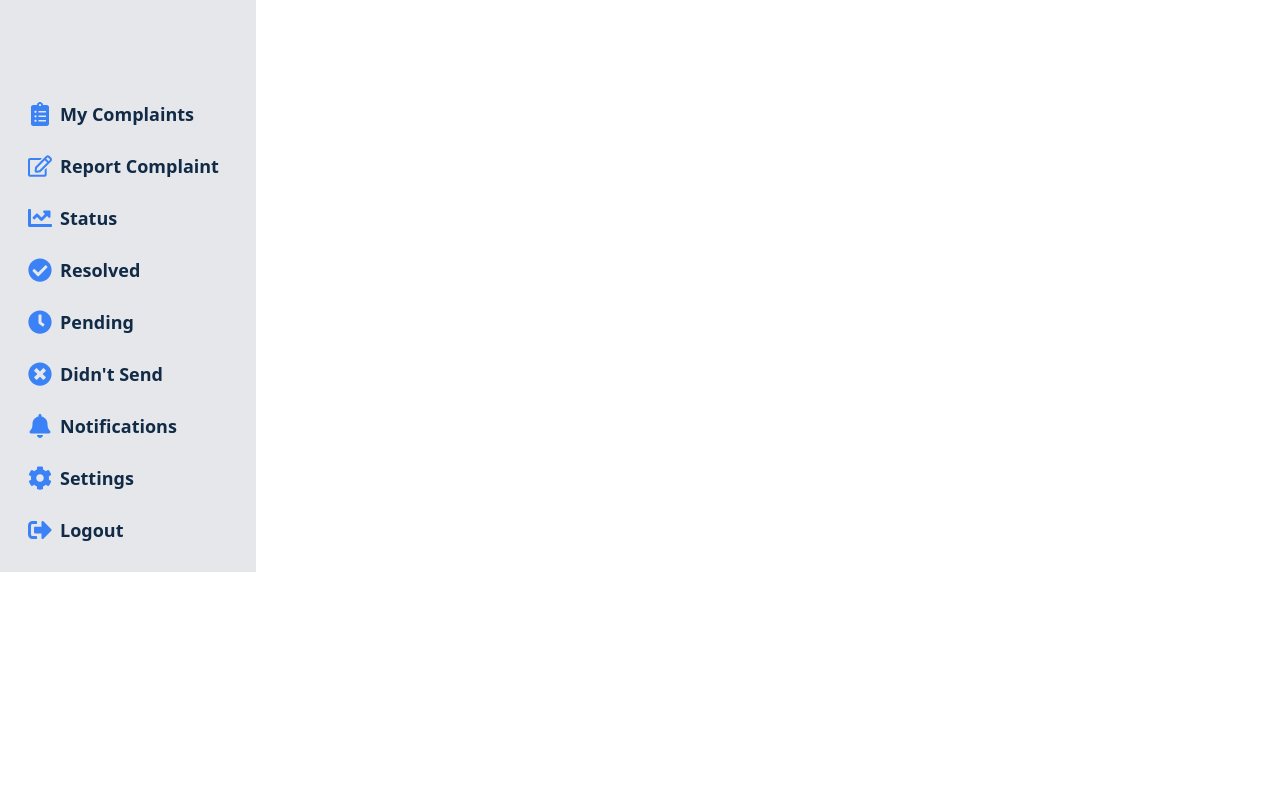
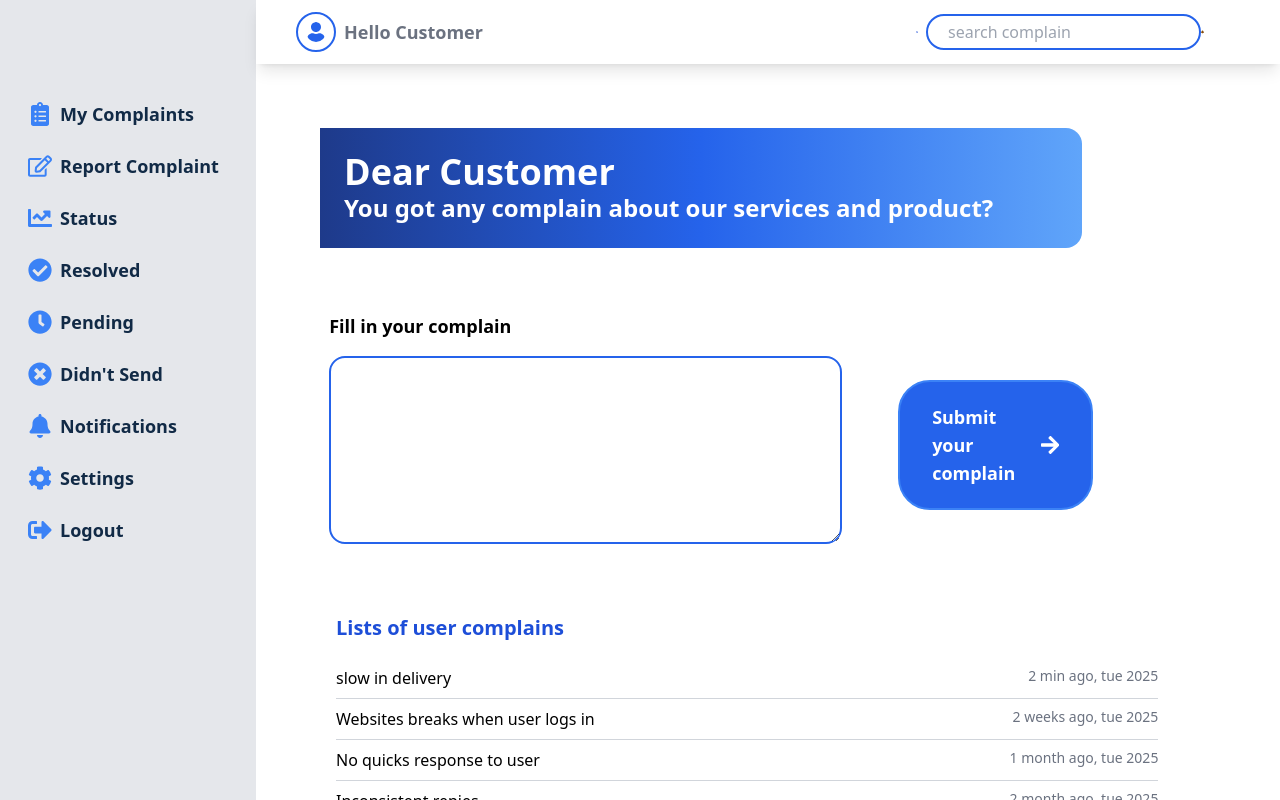
Before and after one commit to wizzcode01/User-complain-web-app, a React (Vite) app: page /dashboard/report-complaint in a window 1280 px wide. Built offline with nearby package versions, Linux system fonts and the light colour scheme.

Commit message:
added user dashboard

```diff
--- a/src/components/Hero.jsx
+++ b/src/components/Hero.jsx
@@ -34,7 +34,7 @@ const Hero = ({title, description, button}) => {
                const base =   "px-6 py-3 rounded-lg font-medium transition-all duration-300";
                const variant = btn.type === "primary"
                ? "lg:px-8 lg:py-3 py-2 px-10  font-semibold text-blue-600 bg-white hover:bg-blue lg:text-lg text-[10px]" :
-               "lg:py-3 lg:px-8 py-2 px-10 font-semibold text-blue-600 bg-white hover:bg-blue-200 rounded-[2rem] text-[10px]"
+               "lg:py-3 lg:px-8 py-2 px-10 font-semibold text-blue-600 bg-white hover:bg-blue-200 rounded-[2rem] lg:text-lg text-[10px]"
                const classes = `${base} ${variant}`;
                // if the href looks external, use an anchor tag other use Link
                const isExternal = /^https?:\/\//i.test(btn.href)
--- a/src/components/dashboard/DashboardMain.jsx
+++ b/src/components/dashboard/DashboardMain.jsx
@@ -34,15 +34,15 @@ const DashboardMain = () => {
                             <FaUser className="border-2 border-blue-600 rounded-[50%] p-2 w-10 h-10 text-blue-600"/>
                             <h1
                             className="font-semibold text-lg text-gray-500">
-                               Welcome Dashboard
+                               Welcome, Wisdom Dickson
                                </h1>
                         </div>
-                        <div className="flex gap-2 items-center p-10">
-                            <div className="flex justify-center items-center  px-3 py-2 w-80">
+                        <div className="flex justify-center items-center gap-3 p-5">
+                            <div className="flex justify-center items-center  px-4 py-2 w-80">
                                 <FaSearch className="mr-2 text-blue-700"/>
-                                <input type="text" className="focus:outline-none border-2 border-blue-600 rounded-[3rem] py-1 px-5"/>
+                                <input type="text" placeholder="search activity" className="focus:outline-none border-2 border-blue-600 rounded-[3rem] py-1 px-5"/>
+                                 <FaBell className="text-2xl text-yellow-800"/>
                             </div>
-                            <FaBell className="text-2xl text-yellow-800"/>
                         </div>
                     </nav>
                 </div>
--- a/src/components/dashboard/DashboardSlideBar.jsx
+++ b/src/components/dashboard/DashboardSlideBar.jsx
@@ -33,7 +33,7 @@ const DashboardSlideBar = () => {
         ]
         return (
 
-            <div className="w-64 h-full bg-gray-200 border-blue-600 text-black flex flex-col p-3 gap-2">
+            <div className="w-64 h-screen bg-gray-200 border-blue-600 text-black flex flex-col p-3 gap-2">
                 <div className="relative">
                     {/*Desktop Slide bar */}
                     <div className="mt-20">
--- a/src/components/dashboard/ReportComplain.jsx
+++ b/src/components/dashboard/ReportComplain.jsx
@@ -1,10 +1,90 @@
-import { div } from "framer-motion/client"
+import { FaUser, FaSearch, FaBell, FaArrowRight } from "react-icons/fa"
+import report from "../dashboard/dashboardImage/ReportComplain.png"
+import { Link } from "react-router-dom"
+import { useState } from "react"
 
 const ReportComplain = () => {
-        <div className="w-[85%] absolute top-0 left-64 bg-white shadow-lg h-16 flex items-center">
 
-        <h1>REPORT A COMPLAIN</h1>
+     const [activities, setActivities] = useState([
+                { action: "slow in delivery", time: "2 min ago, tue 2025" },
+                 { action: "Websites breaks when user logs in", time: "2 weeks ago, tue 2025" },
+                  { action: "No quicks response to user", time: "1 month ago, tue 2025" },
+                   { action: "Inconsistent repies", time: "2 month ago, tue 2025" }
+            ])
+
+    return (
+   <div className="w-full h-screen">
+   <div className="w-full bg-white shadow-lg h-16 flex items-center">
+        <nav className=" flex justify-between w-full p-10">
+            <div className="flex gap-2 items-center">
+                <FaUser className="border-2 border-blue-600 rounded-[50%] p-2 w-10 h-10 text-blue-600"/>
+                    <h1
+                        className="font-semibold text-lg text-gray-500">
+                        Hello Customer
+                    </h1>
+            </div>
+            <div className="flex justify-center items-center gap-3 p-5">
+                <div className="flex justify-center items-center  px-4 py-2 w-80">
+                    <FaSearch className="mr-2 text-blue-700"/>
+                    <input type="text" placeholder="search complain" className="focus:outline-none border-2 border-blue-600 rounded-[3rem] py-1 px-5"/>
+                    <FaBell className="text-2xl text-yellow-800"/>
+                </div>
+            </div>
+        </nav>
     </div>
+
+       {/* welcome div */}
+              <div className="w-[85%] flex-grow flex items-center justify-center p-6">
+                <div className="w-full bg-gradient-to-r from-blue-900 via-blue-600 to-blue-400 p-6 m-10 mr-5 rounded-r-2xl">
+                   <h1 className="text-white font-bold text-4xl">Dear Customer</h1>
+                   <span className="font-semibold text-2xl text-white ">You got any complain about our services and product?</span>
+                </div>
+            </div>
+
+        <div className="flex w-[85%] items-center justify-center pl-20">
+            <div className="flex gap-4 justify-center">
+                <div className="flex gap-4 flex-col">
+                    <h4 className="font-semibold text-lg text-">Fill in your complain</h4>
+                    <form action="">
+                    <textarea
+                            rows={7}
+                            cols={50}
+                            className="border-2 border-blue-600 lg:rounded-[1rem] p-2 px-4
+                            focus:outline-none focus:border-blue-500 focus:ring-2 focus:ring-blue-500"
+
+                        />
+                    </form>
+                </div>
+                <div className="flex justify-center lg:p-10 p-12 mt-7">
+                  <div className="w-full">
+                    <img src={report} className="w-60" alt="human_demostration" />
+                   </div>
+                    <Link
+                     to="/"
+                    className=" py-3 px-4 md:px-8 font-semibold text-white hover:text-white border-2 border-blue-500 bg-blue-600 hover:bg-blue-500 transition-all ease-in-out rounded-[2rem] lg:text-lg flex items-center gap-2">
+                        Submit your complain <FaArrowRight className="text-4xl"/> </Link>
+                </div>
+            </div>
+
+        </div>
+          <div className="w-[85%] items-center justify-between p-6 ml-14 mt-10">
+               <h2 className="text-xl font-semibold mb-4 text-blue-700">Lists of user complains</h2>
+                <div className="divide-y divide-gray-300">
+                    {activities.map((act, index) => (
+                        <div
+                         key={index}
+                         className="flex py-2 justify-between gap-10"
+                        >
+                          <span className="font-normal">{act.action}</span>
+                          <span className="text-sm text-gray-500">{act.time}</span>
+                 </div>
+                    ))}
+
+            </div>
+        </div>
+    </div>
+    )
+
 }
 
 export default ReportComplain
```
Also changed, not shown: src/components/dashboard/dashboardImage/ReportComplain.png (added).
